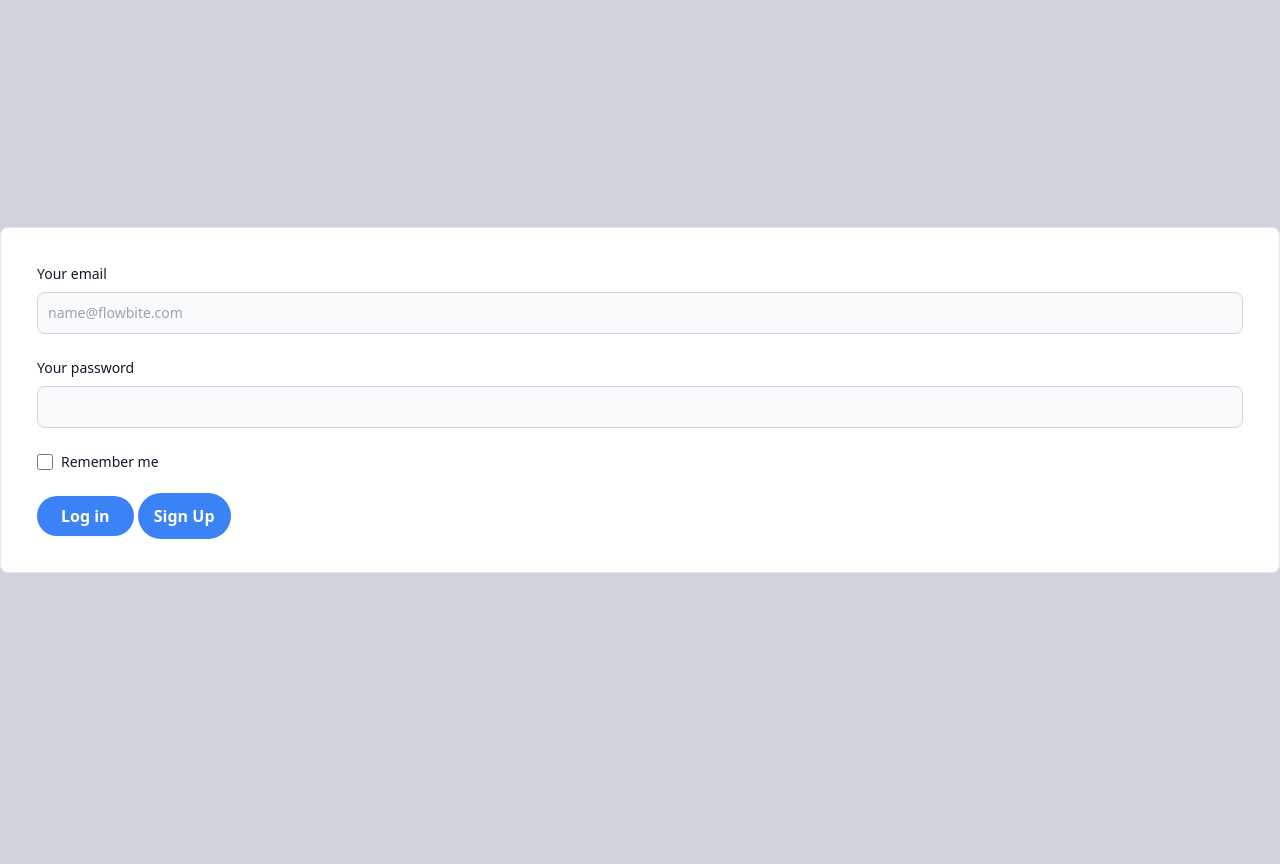
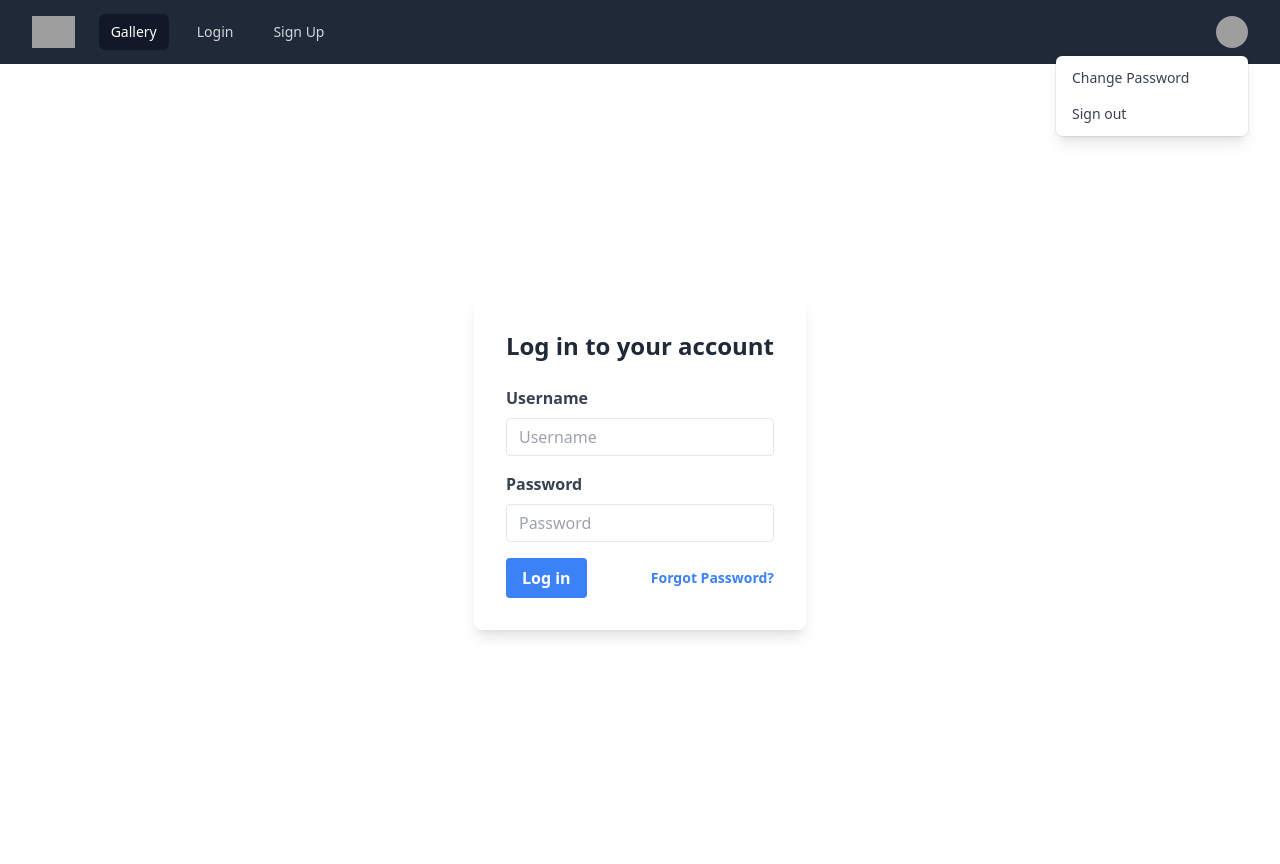
Before and after one commit to SameerShiekh77/UserGallery, a Django app: template users/templates/login.html in a window 1280 px wide. Before the commit the page ends 573 px from the top, so only its background shows below. Run offline with Django 4.2, Linux system fonts and the light colour scheme; the template is opened without the code that fills it, so the values that code supplies are empty; some libraries are stand-ins or nearby versions; grey boxes are pictures that could not be loaded.

Commit message:
reset password all issue fixed & new layout of many templates

```diff
--- a/gallery/views.py
+++ b/gallery/views.py
@@ -6,7 +6,6 @@ from gallery.forms import PhotoForm
 @login_required(login_url='/login/')
 def upload_image(request):
     user = request.user
-    print(user)
     images = Photo.objects.filter(user=user)
     context = {'images':images}
     if request.method == 'POST':
--- /dev/null
+++ b/templates/base.html
@@ -0,0 +1,202 @@
+<!DOCTYPE html>
+{% load static %}
+<html lang="en">
+  <head>
+    <meta charset="UTF-8" />
+    <meta http-equiv="X-UA-Compatible" content="IE=edge" />
+    <meta name="viewport" content="width=device-width, initial-scale=1.0" />
+    <title>User Gallery | Image Uplaoder</title>
+    <script src="https://cdn.tailwindcss.com"></script>
+    <script src="https://code.jquery.com/jquery-3.6.0.min.js"></script>
+  </head>
+  {% block style %} {% endblock style %}
+  <body>
+    <nav class="bg-gray-800">
+      <div class="mx-auto max-w-7xl px-2 sm:px-6 lg:px-8">
+        <div class="relative flex h-16 items-center justify-between">
+          <div class="absolute inset-y-0 left-0 flex items-center sm:hidden">
+            <!-- Mobile menu button-->
+            <button
+              type="button"
+              class="inline-flex items-center justify-center rounded-md p-2 text-gray-400 hover:bg-gray-700 hover:text-white focus:outline-none focus:ring-2 focus:ring-inset focus:ring-white"
+              aria-controls="mobile-menu"
+              aria-expanded="false"
+            >
+              <span class="sr-only">Open main menu</span>
+              <!--
+              Icon when menu is closed.
+
+              Menu open: "hidden", Menu closed: "block"
+            -->
+              <svg
+                class="block h-6 w-6"
+                fill="none"
+                viewBox="0 0 24 24"
+                stroke-width="1.5"
+                stroke="currentColor"
+                aria-hidden="true"
+              >
+                <path
+                  stroke-linecap="round"
+                  stroke-linejoin="round"
+                  d="M3.75 6.75h16.5M3.75 12h16.5m-16.5 5.25h16.5"
+                />
+              </svg>
+              <!--
+              Icon when menu is open.
+
+              Menu open: "block", Menu closed: "hidden"
+            -->
+              <svg
+                class="hidden h-6 w-6"
+                fill="none"
+                viewBox="0 0 24 24"
+                stroke-width="1.5"
+                stroke="currentColor"
+                aria-hidden="true"
+              >
+                <path
+                  stroke-linecap="round"
+                  stroke-linejoin="round"
+                  d="M6 18L18 6M6 6l12 12"
+                />
+              </svg>
+            </button>
+          </div>
+          <div
+            class="flex flex-1 items-center justify-center sm:items-stretch sm:justify-start"
+          >
+            <div class="flex flex-shrink-0 items-center">
+              <img
+                class="block h-8 w-auto lg:hidden"
+                src="https://tailwindui.com/img/logos/mark.svg?color=indigo&shade=500"
+                alt="Your Company"
+              />
+              <img
+                class="hidden h-8 w-auto lg:block"
+                src="https://tailwindui.com/img/logos/mark.svg?color=indigo&shade=500"
+                alt="Your Company"
+              />
+            </div>
+            <div class="hidden sm:ml-6 sm:block">
+              <div class="flex space-x-4">
+                <!-- Current: "bg-gray-900 text-white", Default: "text-gray-300 hover:bg-gray-700 hover:text-white" -->
+                <a
+                  href="{% url 'images' %}"
+                  class="bg-gray-900 text-white px-3 py-2 rounded-md text-sm font-medium"
+                  aria-current="page"
+                  >Gallery</a
+                >
+
+                <a
+                  href="{% url 'login' %}"
+                  class="text-gray-300 hover:bg-gray-700 hover:text-white px-3 py-2 rounded-md text-sm font-medium"
+                  >Login</a
+                >
+                <a
+                  href="{% url 'signup' %}"
+                  class="text-gray-300 hover:bg-gray-700 hover:text-white px-3 py-2 rounded-md text-sm font-medium"
+                  >Sign Up</a
+                >
+              </div>
+            </div>
+          </div>
+          <div
+            class="absolute inset-y-0 right-0 flex items-center pr-2 sm:static sm:inset-auto sm:ml-6 sm:pr-0"
+          >
+            <!-- Profile dropdown -->
+            <div class="relative ml-3">
+              <div>
+                <button
+                  id="dropdownbtn"
+                  type="button"
+                  class="flex rounded-full bg-gray-800 text-sm focus:outline-none focus:ring-2 focus:ring-white focus:ring-offset-2 focus:ring-offset-gray-800"
+                  id="user-menu-button"
+                  aria-expanded="false"
+                  aria-haspopup="true"
+                >
+                  <span class="sr-only">Open user menu</span>
+                  <img
+                    class="h-8 w-8 rounded-full"
+                    src="https://images.unsplash.com/photo-1472099645785-5658abf4ff4e?ixlib=rb-1.2.1&ixid=eyJhcHBfaWQiOjEyMDd9&auto=format&fit=facearea&facepad=2&w=256&h=256&q=80"
+                    alt=""
+                  />
+                </button>
+              </div>
+
+              <div id="absolute"
+                class="absolute right-0 z-10 mt-2 w-48 origin-top-right rounded-md bg-white py-1 shadow-lg ring-1 ring-black ring-opacity-5 focus:outline-none"
+                role="menu"
+                aria-orientation="vertical"
+                aria-labelledby="user-menu-button"
+                tabindex="-1"
+              >
+                <!-- Active: "bg-gray-100", Not Active: "" -->
+
+                <a
+                  href="#"
+                  class="block px-4 py-2 text-sm text-gray-700"
+                  role="menuitem"
+                  tabindex="-1"
+                  id="user-menu-item-1"
+                  >Change Password</a
+                >
+                <a
+                  href="{% url 'logout' %}"
+                  class="block px-4 py-2 text-sm text-gray-700"
+                  role="menuitem"
+                  tabindex="-1"
+                  id="user-menu-item-2"
+                  >Sign out</a
+                >
+              </div>
+            </div>
+          </div>
+        </div>
+      </div>
+
+      <!-- Mobile menu, show/hide based on menu state. -->
+      <div class="sm:hidden" id="mobile-menu">
+        <div class="space-y-1 px-2 pt-2 pb-3">
+          <!-- Current: "bg-gray-900 text-white", Default: "text-gray-300 hover:bg-gray-700 hover:text-white" -->
+          <a
+            href="{% url 'images' %}"
+            class="bg-gray-900 text-white block px-3 py-2 rounded-md text-base font-medium"
+            aria-current="page"
+            >Gallery</a
+          >
+
+          <a
+            href="{% url 'login' %}"
+            class="text-gray-300 hover:bg-gray-700 hover:text-white block px-3 py-2 rounded-md text-base font-medium"
+            >Log in</a
+          >
+
+          <a
+            href="{% url 'signup' %}"
+            class="text-gray-300 hover:bg-gray-700 hover:text-white block px-3 py-2 rounded-md text-base font-medium"
+            >Sign Up</a
+          >
+
+          <a
+            href="{% url 'logout' %}"
+            class="text-gray-300 hover:bg-gray-700 hover:text-white block px-3 py-2 rounded-md text-base font-medium"
+            >Log out</a
+          >
+        </div>
+      </div>
+    </nav>
+
+    {% block body %} {% endblock body %}
+  </body>
+
+  {% block script %}
+  <script>
+    $(document).ready(function () {
+      $("#dropdownbtn").click(function () {
+        $("#absolute").toggle();
+      });
+    });
+  </script>
+  {% endblock script %}
+</html>
--- a/users/templates/login.html
+++ b/users/templates/login.html
@@ -1,39 +1,52 @@
-<!-- login.html -->
-{% load static %}
-<!DOCTYPE html>
-<html lang="en">
-<head>
-    <meta charset="UTF-8">
-    <meta name="viewport" content="width=device-width, initial-scale=1.0">
-    <title>Login</title>
-    <script src="https://cdn.tailwindcss.com"></script>
+{% extends 'base.html' %} {% block body %}
 
-</head>
-<body class="bg-gray-300 h-screen font-sans">
+<div class="flex items-center justify-center h-screen">
+  <div class="bg-white p-8 rounded-lg shadow-lg">
+    <h2 class="text-2xl font-bold text-gray-800 mb-6">
+      Log in to your account
+    </h2>
+    <form method="POST">
+      {% csrf_token %}
+      <div class="mb-4">
+        <label class="block text-gray-700 font-bold mb-2" for="username">
+          Username
+        </label>
+        <input
+          class="appearance-none border rounded w-full py-2 px-3 text-gray-700 leading-tight focus:outline-none focus:shadow-outline"
+          id="username"
+          type="text"
+          name="username"
+          placeholder="Username"
+        />
+      </div>
+      <div class="mb-4">
+        <label class="block text-gray-700 font-bold mb-2" for="password">
+          Password
+        </label>
+        <input
+          class="appearance-none border rounded w-full py-2 px-3 text-gray-700 leading-tight focus:outline-none focus:shadow-outline"
+          id="password"
+          type="password"
+          name="password"
+          placeholder="Password"
+        />
+      </div>
+      <div class="flex items-center justify-between">
+        <button
+          class="bg-blue-500 hover:bg-blue-700 text-white font-bold py-2 px-4 rounded focus:outline-none focus:shadow-outline"
+          type="submit"
+        >
+          Log in
+        </button>
+        <a
+          class="inline-block align-baseline font-bold text-sm text-blue-500 hover:text-blue-800"
+          href="{% url 'password_reset' %}"
+        >
+          Forgot Password?
+        </a>
+      </div>
+    </form>
+  </div>
+</div>
 
-    <div class="container mx-auto w-full h-full flex justify-center items-center">
-
-        <form class='border rounded-lg w-full container p-9 bg-white'>
-            {% csrf_token %}
-    <div class="mb-6">
-      <label for="email" class="block mb-2 text-sm font-medium text-gray-900 dark:text-white">Your email</label>
-      <input type="email" id="email"  class="bg-gray-50 border border-gray-300 text-gray-900 text-sm rounded-lg focus:ring-blue-500 focus:border-blue-500 block w-full p-2.5 dark:bg-gray-700 dark:border-gray-600 dark:placeholder-gray-400 dark:text-white dark:focus:ring-blue-500 dark:focus:border-blue-500" placeholder="name@flowbite.com" required>
-    </div>
-    <div class="mb-6">
-      <label for="password" class="block mb-2 text-sm font-medium text-gray-900 dark:text-white">Your password</label>
-      <input type="password" id="password" class="bg-gray-50 border border-gray-300 text-gray-900 text-sm rounded-lg focus:ring-blue-500 focus:border-blue-500 block w-full p-2.5 dark:bg-gray-700 dark:border-gray-600 dark:placeholder-gray-400 dark:text-white dark:focus:ring-blue-500 dark:focus:border-blue-500" required>
-    </div>
-    <div class="flex items-start mb-6">
-      <div class="flex items-center h-5">
-        <input id="remember" type="checkbox" value="" class="w-4 h-4 border border-gray-300 rounded bg-gray-50 focus:ring-3 focus:ring-blue-300 dark:bg-gray-700 dark:border-gray-600 dark:focus:ring-blue-600 dark:ring-offset-gray-800 dark:focus:ring-offset-gray-800" required>
-      </div>
-      <label for="remember" class="ml-2 text-sm font-medium text-gray-900 dark:text-gray-300">Remember me</label>
-    </div>
-    <button type="submit" class="bg-blue-500 hover:bg-blue-700 text-white font-bold py-2 px-6 rounded-full">Log in </button>
-    <a href="{% url 'signup' %}" class="bg-blue-500 hover:bg-blue-700 text-white font-bold py-3 px-4 rounded-full">Sign Up</a>
-  </form>
-
-
-    </div>
-</body>
-</html>
+{% endblock body %}
```
Also changed, not shown: gallery/templates/images.html (+4 -13 lines), usergallery/settings.py (+9 -0 lines), users/forms.py (+10 -17 lines), users/templates/change_password.html (deleted, +0 -31 lines), users/templates/forget_password.html (deleted, +0 -23 lines), users/templates/password_reset_done.html (added, +15 -0 lines), users/templates/reset_password.html (added, +34 -0 lines), users/templates/reset_password_complete.html (added, +12 -0 lines), users/templates/reset_password_confirm.html (added, +20 -0 lines), users/templates/signup.html (+115 -87 lines), users/urls.py (+5 -2 lines), users/views.py (+23 -9 lines), users/migrations/0002_alter_user_email.py (added).
